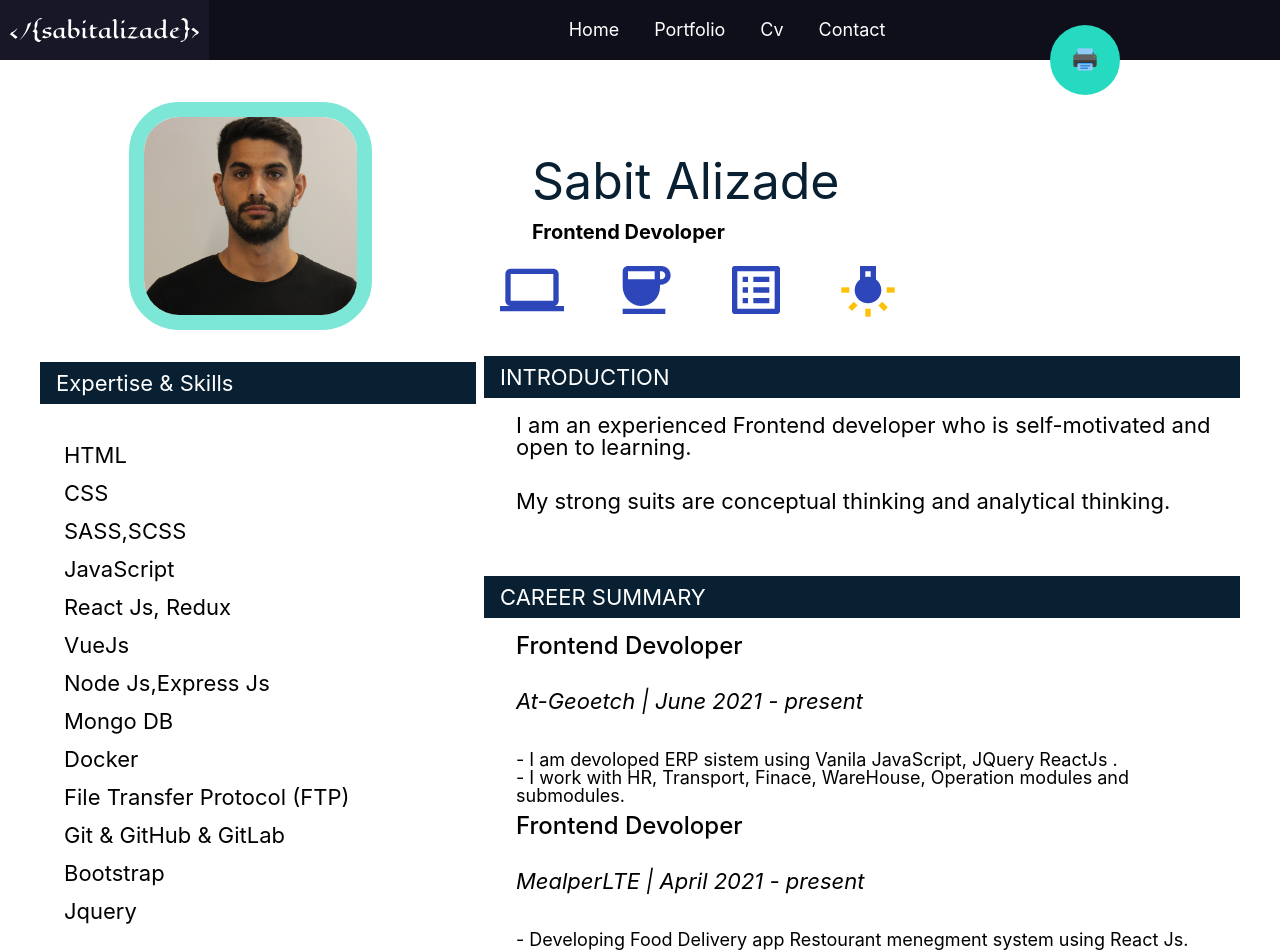
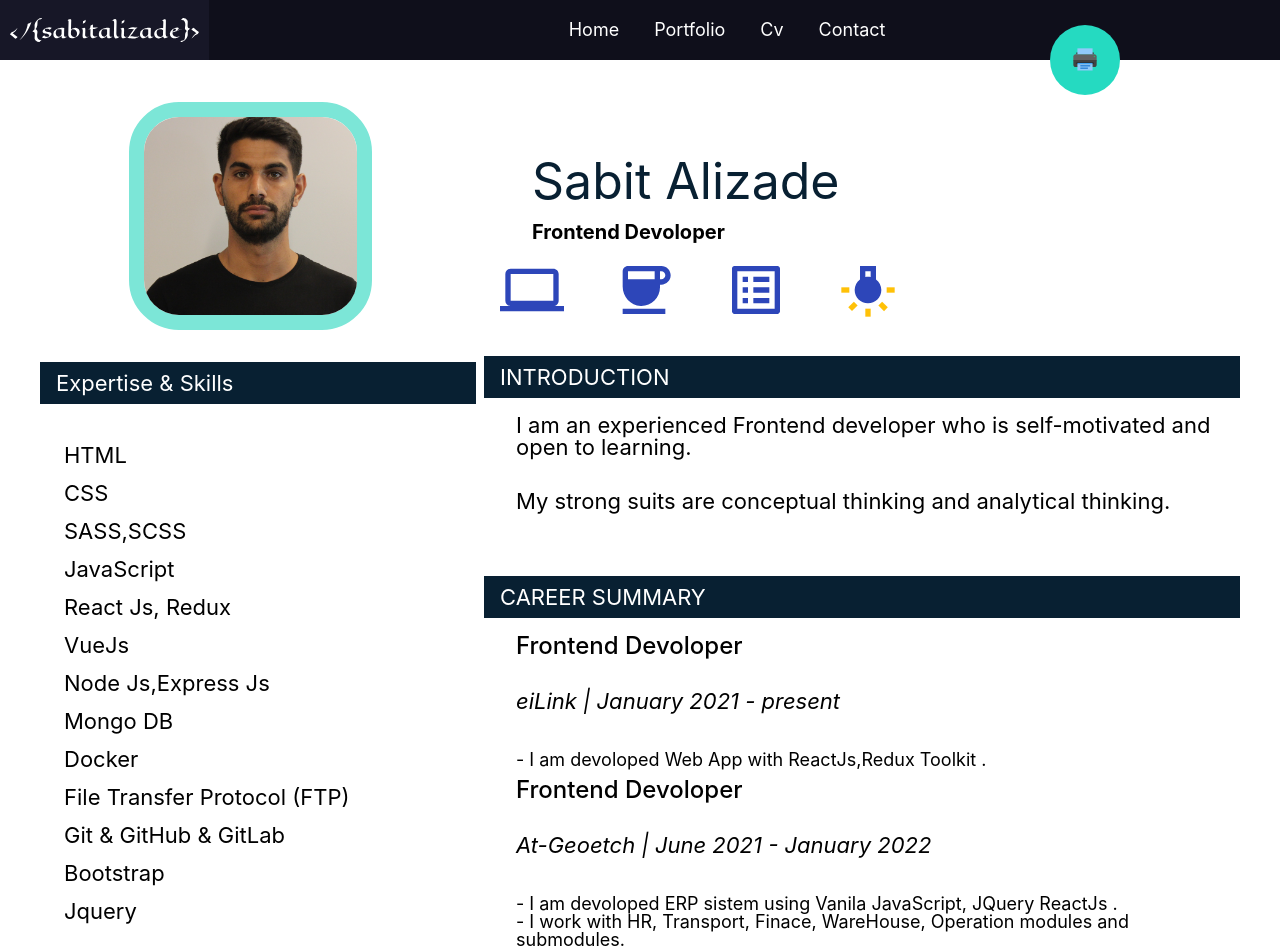
Before and after one commit to sabitalizade/sabitonepage, a React (Create React App) app: page /cv in a window 1280 px wide. Shown: the top 952 px of the page. Built offline with nearby package versions, Linux system fonts and the light colour scheme.

Commit message:
Update data.js

```diff
--- a/src/data.js
+++ b/src/data.js
@@ -101,10 +101,22 @@ export const data = {
     },
   ],
   jobs: [
-    {
+     {
       id: 1,
       title: "Frontend Devoloper",
-      time: "At-Geoetch | June 2021 - present",
+      time: "eiLink | January 2021 - present",
+      descritions: [
+        {
+          id: 1,
+          name: " - I am devoloped Web App with ReactJs,Redux Toolkit .",
+        },
+
+      ],
+    },
+    {
+      id: 2,
+      title: "Frontend Devoloper",
+      time: "At-Geoetch | June 2021 - January 2022",
       descritions: [
         {
           id: 1,
@@ -117,7 +129,7 @@ export const data = {
       ],
     },
     {
-      id: 2,
+      id: 3,
       title: "Frontend Devoloper",
       time: "MealperLTE | April 2021 - present",
       descritions: [
@@ -128,7 +140,7 @@ export const data = {
       ],
     },
     {
-      id: 3,
+      id: 4,
       title: "Frontend Devoloper",
       time: "Frelancer | May 2020 - present",
       descritions: [
```
